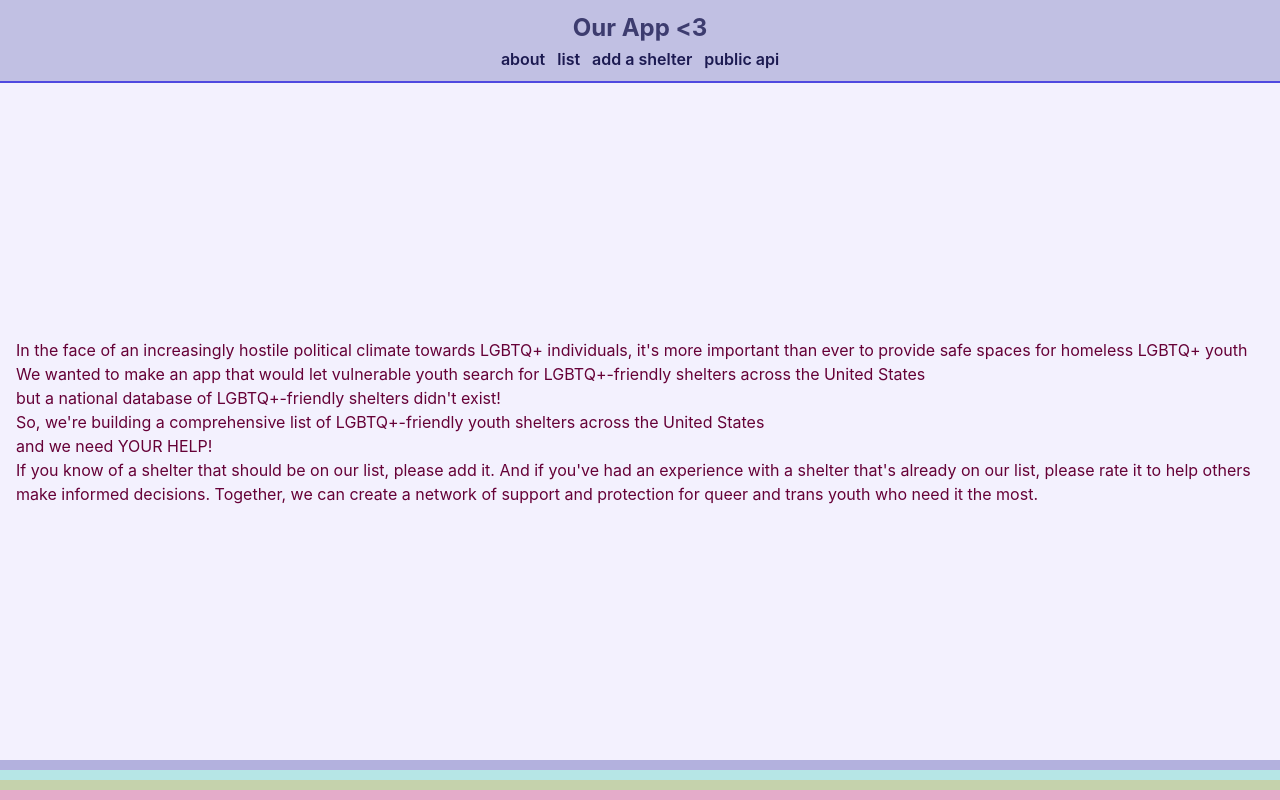
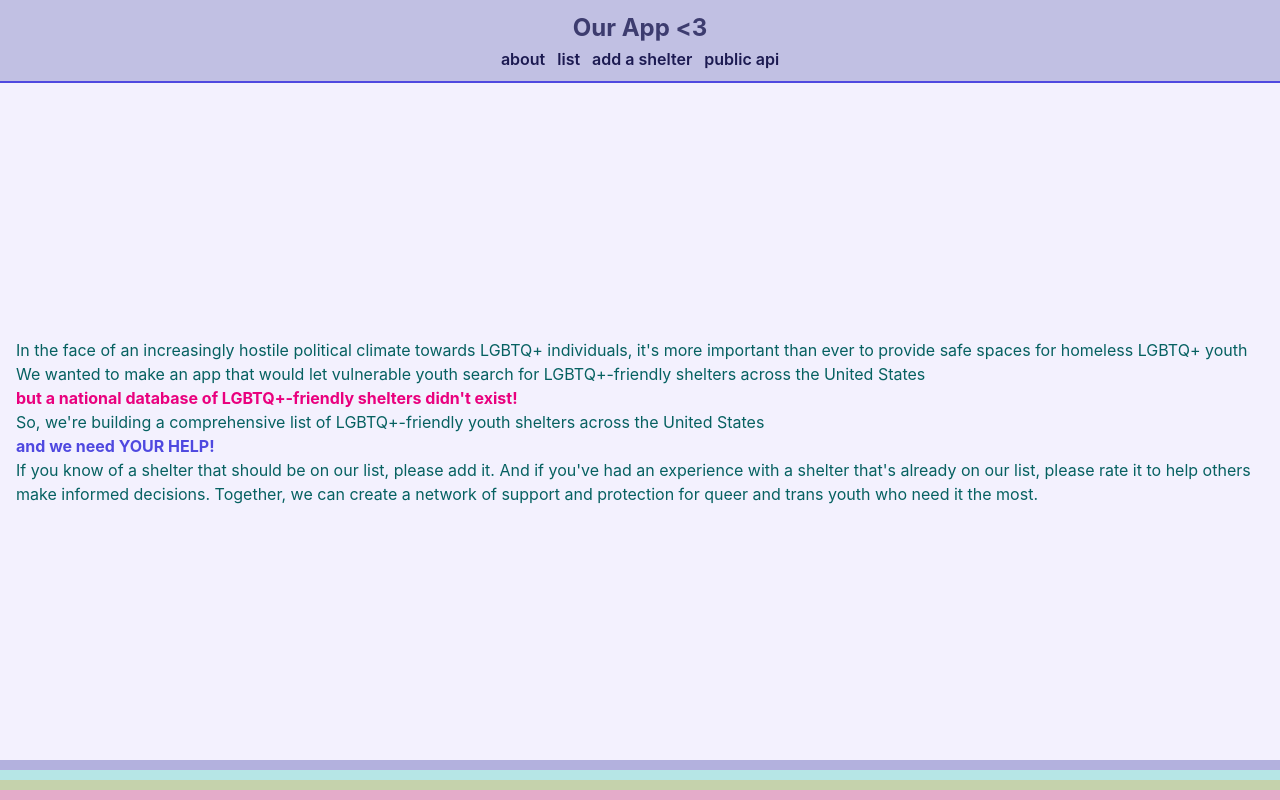
Before and after one commit to gaybe-safe-haven/gayFE-safe-haven, a Next.js app: page /about in a window 1280 px wide. Built offline with nearby package versions, Linux system fonts and the light colour scheme.

Commit message:
Add font styling to pages

```diff
--- a/src/app/about/page.jsx
+++ b/src/app/about/page.jsx
@@ -3,14 +3,14 @@ import styles from "../page.module.css"
 export default function About() {
   return (
     <main className={styles.main}>
-      <p>In the face of an increasingly hostile political climate towards LGBTQ+ individuals, it&apos;s more important than ever to provide safe spaces for homeless LGBTQ+ youth</p>
+      <p className={styles.greenPTagThin}>In the face of an increasingly hostile political climate towards LGBTQ+ individuals, it&apos;s more important than ever to provide safe spaces for homeless LGBTQ+ youth</p>
       {/* <img></img> */}
-      <p>We wanted to make an app that would let vulnerable youth search for LGBTQ+-friendly shelters across the United States</p>
-      <p>but  a national database of LGBTQ+-friendly shelters didn&apos;t exist!</p>
-      <p>So, we&apos;re building a comprehensive list of LGBTQ+-friendly youth shelters across the United States</p>
-      <p>and we need YOUR HELP!</p>
+      <p className={styles.greenPTagThin}>We wanted to make an app that would let vulnerable youth search for LGBTQ+-friendly shelters across the United States</p>
+      <p className={styles.pinkPTag}>but  a national database of LGBTQ+-friendly shelters didn&apos;t exist!</p>
+      <p className={styles.greenPTagThin}>So, we&apos;re building a comprehensive list of LGBTQ+-friendly youth shelters across the United States</p>
+      <p className={styles.purplePTag}>and we need YOUR HELP!</p>
       {/* <img></img> */}
-      <p>If you know of a shelter that should be on our list, please add it. And if you&apos;ve had an experience with a shelter that&apos;s already on our list, please rate it to help others make informed decisions. Together, we can create a network of support and protection for queer and trans youth who need it the most.</p>
+      <p className={styles.greenPTagThin}>If you know of a shelter that should be on our list, please add it. And if you&apos;ve had an experience with a shelter that&apos;s already on our list, please rate it to help others make informed decisions. Together, we can create a network of support and protection for queer and trans youth who need it the most.</p>
     </main>
   )
 }
--- a/src/app/add-shelter/page.jsx
+++ b/src/app/add-shelter/page.jsx
@@ -6,9 +6,9 @@ export default function add() {
   return (
     <main className={styles.main}>
       <h2>Add a shelter to our list</h2>
-      <p>know of a shelter, but don’t see it here? Fill out the form below to add it to our database</p>
+      <p className={styles.greenPTagThin}>know of a shelter, but don’t see it here? Fill out the form below to add it to our database</p>
       <Form />
-      <p>newly posted shelters will be added to the list immediately, but will remain unverified until our staff have reviewed them</p>
+      <p className={styles.greenPTagThin}>newly posted shelters will be added to the list immediately, but will remain unverified until our staff have reviewed them</p>
     </main>
   )
 }
--- a/src/app/layout.jsx
+++ b/src/app/layout.jsx
@@ -15,6 +15,7 @@ export default function RootLayout({ children }) {
         <nav className={styles.navContainer}>
           <div className={styles.navContentWrapper}>
             <h1 className={styles.title}>Our App &#60;3</h1>
+            {/* we should have a link to "/" and the h1 could do this or a logo? */}
             <div className={styles.linkContainer}>
               <Link href="/about"><button className={styles.linkButton}>about</button></Link>
               <Link href="/list"><button className={styles.linkButton}>list</button></Link>
--- a/src/app/page.jsx
+++ b/src/app/page.jsx
@@ -6,11 +6,11 @@ const inter = Inter({ subsets: ['latin'] })
 export default function Home() {
   return (
     <main className={styles.main}>
-     <p className={styles.pinkPTag}>LGBTQ+ youth are 120% more likely to experience homelessness.</p>
+     <p className={styles.purplePTag}>LGBTQ+ youth are 120% more likely to experience homelessness.</p>
      {/* <img></img> */}
-     <p>But not all shelters are safe for queer and trans folks.</p>
+     <p className={styles.greenPTag}>But not all shelters are safe for queer and trans folks.</p>
      {/* <img></img> */}
-     <p>We&apos;re asking you to help us track the ones that are.</p>
+     <p className={styles.pinkPTag}>We&apos;re asking you to help us track the ones that are.</p>
     </main>
   )
 }
--- a/src/app/page.module.css
+++ b/src/app/page.module.css
@@ -9,3 +9,18 @@
     color: #E9007E;
     font-weight: 700;
 }
+
+.greenPTag {
+    color: #066161;
+    font-weight: 600;
+}
+
+.purplePTag {
+    color: #4F49E0;
+    font-weight: 700;
+}
+
+.greenPTagThin {
+    color: #066161;
+    font-weight: 400;
+}
```
Also changed, not shown: 1 other file (tests, documents, lock files or other folders).
